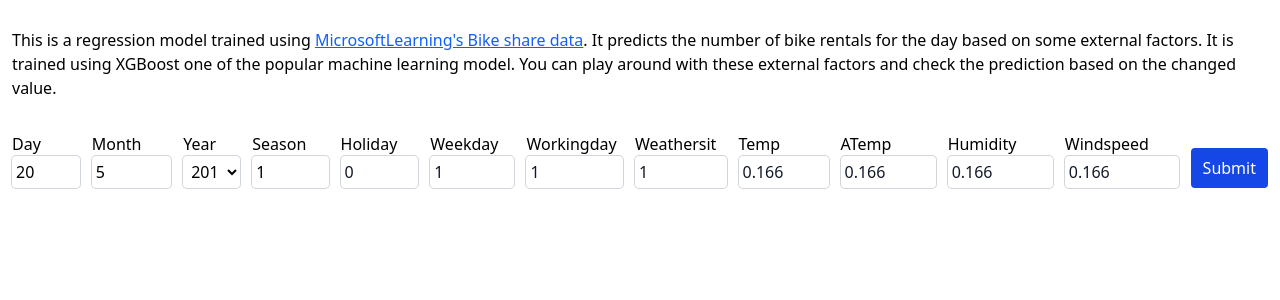
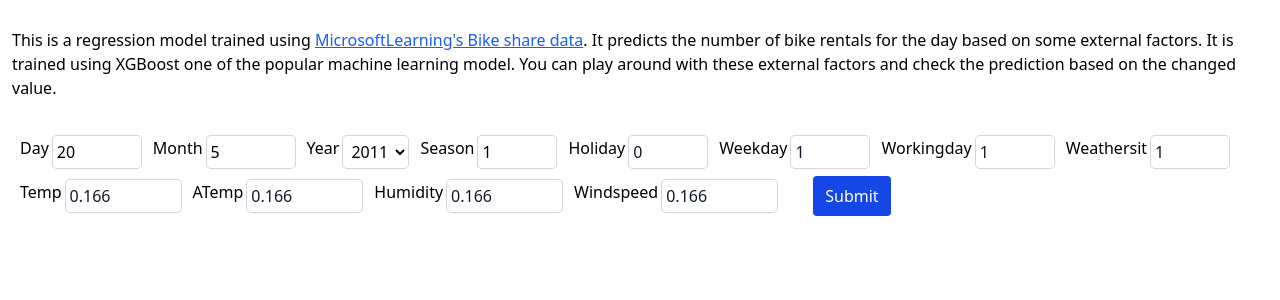
Before and after one commit to mswastik/azfire, a FastAPI app: page /reg in a window 1280 px wide. Shown: the part 52-352 px from the top of the page. Run offline with FastAPI, Linux system fonts and the light colour scheme.

Commit message:
made form responsive

```diff
--- a/templates/contact.html
+++ b/templates/contact.html
@@ -16,6 +16,6 @@
 <div class="flex flex-col gap-3 px-3 py-3">
     <div class="border border-gray-200 rounded shadow-lg"><h3 class="font-extrabold text-xl mb-2 mt-3 px-3 pb-3 text-blue-700">More Links</h3>
       <div class="flex"><p class="text-grey-200 px-3 pb-3">Visualization and Jupyter notebooks </p><a target="_blank" class="text-blue-600 hover:underline" href="https://mswastik.github.io/home.html">https://mswastik.github.io/</a></div>
-    <div class="flex"><img class="h-11 w-11 px-2 pb-5" src="static/github-24.png"><p class="text-grey-200 pb-5">Github Repo </p><a target="_blank" class="text-blue-600 px-3 hover:underline" href="https://github.com/mswastik">https://github.com/mswastik</a></div>
+    <div class="flex"><img class="h-11 w-11 px-2 pb-5" src="static/github-24.png"><p class="text-grey-200 pb-5">Github Repo <a target="_blank" class="text-blue-600 px-3 hover:underline" href="https://github.com/mswastik">https://github.com/mswastik</a></p></div>
   </div></div>
 {% endblock %}
--- a/templates/index.html
+++ b/templates/index.html
@@ -43,6 +43,6 @@
     <div class="flex flex-col gap-3 px-3 py-3">
       <div class="border border-gray-200 rounded shadow-lg"><h3 class="font-extrabold text-xl mb-2 mt-3 px-3 pb-3 text-blue-700">More Links</h3>
         <div class="flex"><p class="text-grey-200 pl-3 pb-3">Visualization and Jupyter notebooks <a target="_blank" class="text-blue-600 hover:underline" href="https://mswastik.github.io/home.html">https://mswastik.github.io/</a></p></div>
-      <div class="flex"><img class="h-11 w-11 px-2 pb-5" src="static/github-24.png"></img><p class="text-grey-200 pb-5">Github Repo </p><a target="_blank" class="text-blue-600 px-3 hover:underline" href="https://github.com/mswastik">https://github.com/mswastik</a></div>
+      <div class="flex"><img class="h-11 w-11 px-2 pb-5" src="static/github-24.png"></img><p class="text-grey-200 pb-5">Github Repo <a target="_blank" class="text-blue-600 px-3 hover:underline" href="https://github.com/mswastik">https://github.com/mswastik</a></p></div>
     </div></div></div>
 {% endblock %}
--- a/templates/reg.html
+++ b/templates/reg.html
@@ -2,51 +2,51 @@
 {% block title %}Regression Example{% endblock %}
 {% block content %}
 <div class="block gap-3 px-3 py-3">
-    <div class="container pb-8 pt-4">This is a regression model trained using <a class="underline text-blue-600 hover:bg-blue-100" href="https://github.com/MicrosoftLearning/mslearn-ai-fundamentals/tree/main/data/ml">MicrosoftLearning's Bike share data</a>.
+    <div class="container pb-8 pt-4">This is a regression model trained using <a target="_blank" class="underline text-blue-600 hover:bg-blue-100" href="https://github.com/MicrosoftLearning/mslearn-ai-fundamentals/tree/main/data/ml">MicrosoftLearning's Bike share data</a>.
       It predicts the number of bike rentals for the day based on some external factors. It is trained using XGBoost one of the popular machine learning model.
       You can play around with these external factors and check the prediction based on the changed value.</div>
-    <form class="flex flex-row mx-auto gap-3" hx-post="/reg" hx-target="#result">
-    <div>
-    <label class="text">Day</label>
+    <form class="flex flex-wrap gap-1" hx-post="/reg" hx-target="#result">
+    <div class="flex py-1">
+    <label class="text pl-2 pr-1">Day</label>
     <input name="day" type="number" min=1 max=31 value="20" class="p-1 text rounded-sm ring ring-gray-300 focus:ring-blue-500 focus:outline-none w-full" required /></div>
-    <div>
-      <label class="text">Month</label>
+    <div class="flex py-1">
+      <label class="text pl-2 pr-1">Month</label>
       <input name="month" type="number" min=1 max=12 value="5" class="p-1 text rounded-sm ring ring-gray-300 focus:ring-blue-500 w-full focus:outline-none" required /></div>
-    <div>
-      <label class="text">Year</label>
+    <div class="flex py-1">
+      <label class="text pl-2 pr-1">Year</label>
       <select name="year" class="p-1 text rounded-sm ring ring-gray-300 focus:ring-blue-500 w-full focus:outline-none" required >
       <option value="2011">2011</option>
       <option value="2012">2012</option>
     </select></div>
-    <div>
-      <label class="text">Season</label>
+    <div class="flex py-1">
+      <label class="text pl-2 pr-1">Season</label>
       <input name="season" type="number" min=1 max=4 value="1" class="p-1 text rounded-sm ring ring-gray-300 focus:ring-blue-500 w-full focus:outline-none" required /></div>
-    <div>
-      <label class="text">Holiday</label>
+    <div class="flex py-1">
+      <label class="text pl-2 pr-1">Holiday</label>
       <input name="holiday" type="number" min=0 max=1 value="0" class="p-1 text-gray-900 text rounded-sm ring ring-gray-300 focus:ring-blue-500 w-full focus:outline-none" required /></div>
-    <div>
-      <label class="text">Weekday</label>
+    <div class="flex py-1">
+      <label class="text pl-2 pr-1">Weekday</label>
       <input name="weekday" type="number" min=0 max=6 value="1" class="p-1 text-gray-900 text rounded-sm ring ring-gray-300 focus:ring-blue-500 w-full focus:outline-none" required /></div>
-      <div>
-      <label class="text">Workingday</label>
+      <div class="flex py-1">
+      <label class="text pl-2 pr-1">Workingday</label>
       <input name="workingday" type="number" min=0 max=1 value="1" class="p-1 text-gray-900 text rounded-sm ring ring-gray-300 focus:ring-blue-500 w-full focus:outline-none" required /></div>
-      <div>
-      <label class="text">Weathersit</label>
+      <div class="flex py-1">
+      <label class="text pl-2 pr-1">Weathersit</label>
       <input name="weathersit" type="number" min=0 max=1 value="1" step="1" class="p-1 text-gray-900 text rounded-sm ring ring-gray-300 focus:ring-blue-500 w-full focus:outline-none" required /></div>
-      <div>
-      <label class="text">Temp</label>
+      <div class="flex py-1">
+      <label class="text pl-2 pr-1">Temp</label>
       <input name="temp" type="number" min=0 max=1 value="0.166" precision="6" step="0.001" class="p-1 text-gray-900 text rounded-sm ring ring-gray-300 focus:ring-blue-500 w-full focus:outline-none" required /></div>
-      <div>
-      <label class="text">ATemp</label>
+      <div class="flex py-1">
+      <label class="text pl-2 pr-1">ATemp</label>
       <input name="atemp" type="number" min=0 max=1 value="0.166" precision="6" step="0.001" class="p-1 text-gray-900 text rounded-sm ring ring-gray-300 focus:ring-blue-500 w-full focus:outline-none" required /></div>
-      <div>
-      <label class="text">Humidity</label>
+      <div class="flex py-1">
+      <label class="text pl-2 pr-1">Humidity</label>
       <input name="hum" type="number" min=0 max=1 value="0.166" precision="6" step="0.001" class="p-1 text-gray-900 text rounded-sm ring ring-gray-300 focus:ring-blue-500 w-full focus:outline-none" required /></div>
-      <div>
-      <label class="text">Windspeed</label>
+      <div class="flex py-1">
+      <label class="text pl-2 pr-1">Windspeed</label>
       <input name="windspeed" type="number" min=0 max=1 value="0.166" precision="6" step="0.001" class="p-1 text-gray-900 text rounded-sm ring ring-gray-300 focus:ring-blue-500 w-full focus:outline-none" required /></div>
-      <div>
-      <button type="submit" href="" hx-on:click="htmx.removeClass(htmx.find('#spin'), 'invisible');" class="cursor-pointer text-white bg-blue-700 hover:bg-blue-800 font-medium rounded-sm text w-full px-3 mt-4 py-2 text-center focus:outline-none">Submit</button></div>
+      <div class="flex pl-8">
+      <button type="submit" href="" hx-on:click="htmx.removeClass(htmx.find('#spin'), 'invisible');" class="cursor-pointer text-white bg-blue-700 hover:bg-blue-800 font-medium rounded-sm text w-full px-3 text-center focus:outline-none">Submit</button></div>
     </form>
     </div>
     <div class="grid place-items-center p-5" id="result">
--- a/templates/review.html
+++ b/templates/review.html
@@ -13,6 +13,6 @@
     <div class="flex flex-col gap-3 px-3 py-3">
       <div class="border border-gray-200 rounded shadow-lg"><h3 class="font-extrabold text-xl mb-2 mt-3 px-3 pb-3 text-blue-700">More Links</h3>
         <div class="flex"><p class="text-grey-200 px-3 pb-3">Visualization and Jupyter notebooks </p><a target="_blank" class="text-blue-600 hover:underline" href="https://mswastik.github.io/home.html">https://mswastik.github.io/</a></div>
-      <div class="flex"><img class="h-11 w-11 px-2 pb-5" src="static/github-24.png"><p class="text-grey-200 pb-5">Github Repo </p><a target="_blank" class="text-blue-600 px-3 hover:underline" href="https://github.com/mswastik">https://github.com/mswastik</a></div>
+      <div class="flex"><img class="h-11 w-11 px-2 pb-5" src="static/github-24.png"><p class="text-grey-200 pb-5">Github Repo <a target="_blank" class="text-blue-600 px-3 hover:underline" href="https://github.com/mswastik">https://github.com/mswastik</a></p></div>
     </div></div>
 {% endblock %}
```
Also changed, not shown: templates/fc.html (+12 -11 lines), static/output.css.
